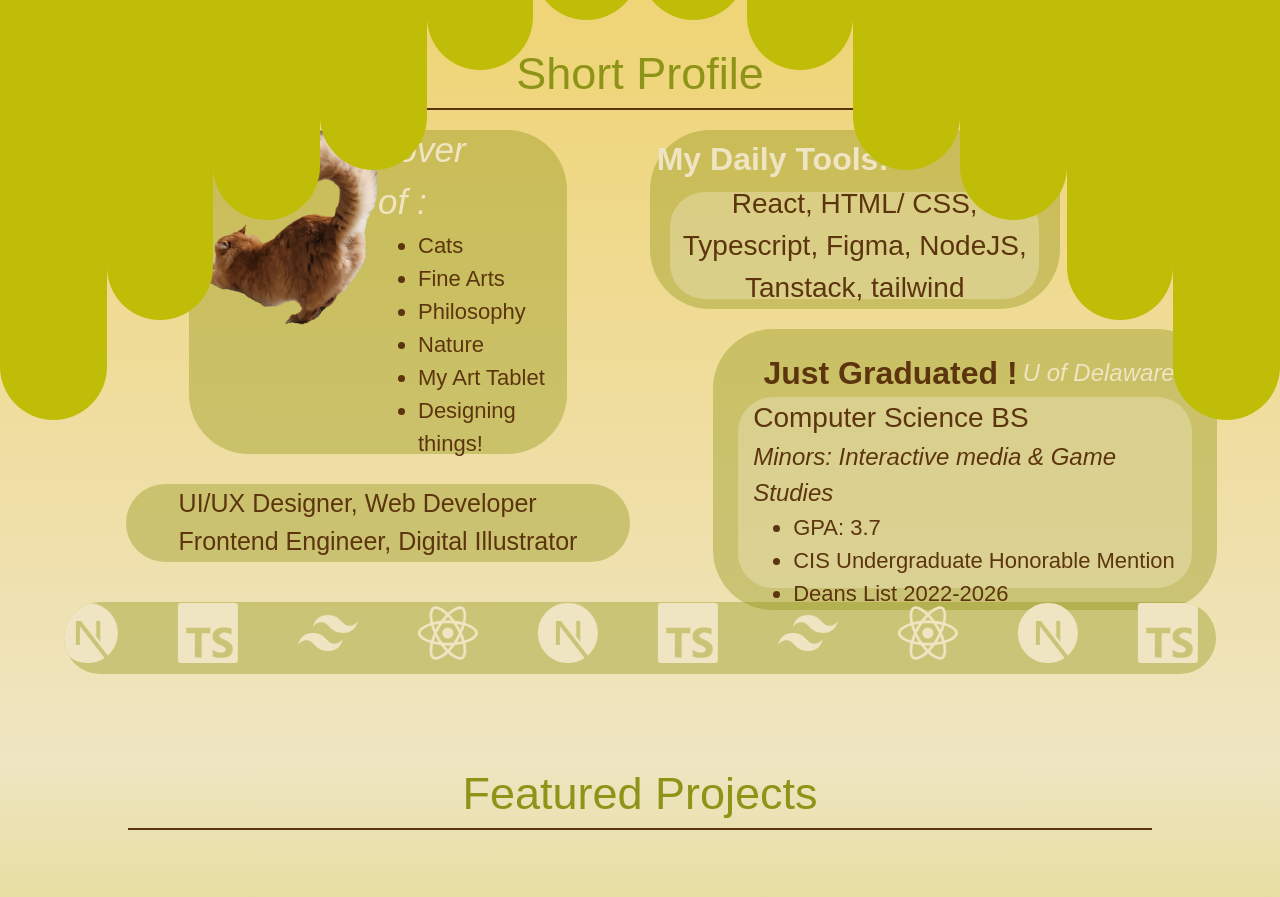
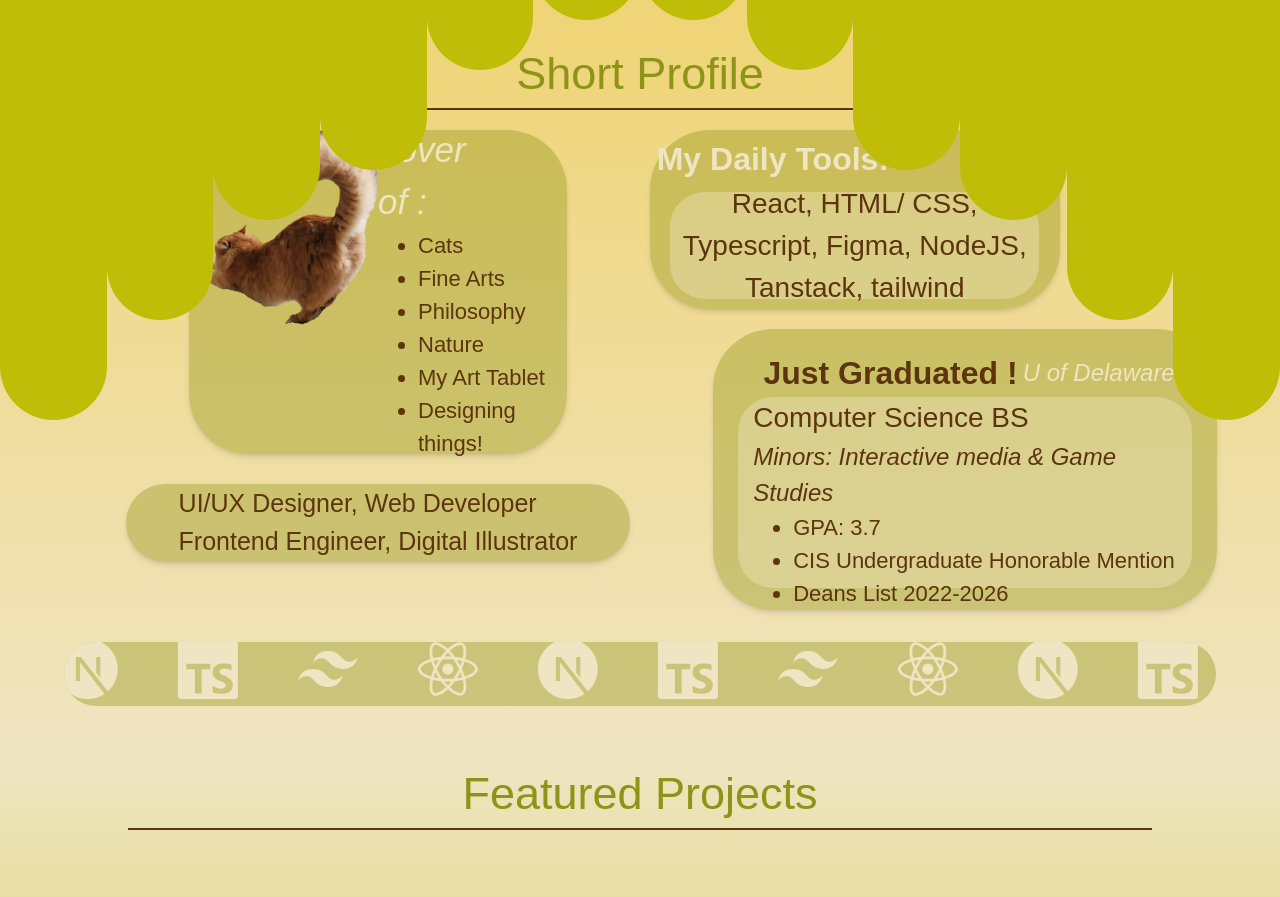
Before and after one commit to selinAbacaz/selinPortfolio, a React (Vite) app: page / in a window 1280 px wide. Shown: the part 680-1577 px from the top of the page. Built offline with nearby package versions, Linux system fonts and the light colour scheme.

Commit message:
added a bit of animation

```diff
--- a/src/App.tsx
+++ b/src/App.tsx
@@ -3,9 +3,6 @@
 import './App.css'
 import '@glidejs/glide/dist/css/glide.core.min.css';
 declare module "@glidejs/glide";
-import Footer from './components/Footer'
-import {BottomClouds} from "../src/components/ui/bottomClouds"
-import ContactForm from './components/ui/ContactForm'
 import SlideSection from './components/ui/slideSection'
 import TitleHeader from './components/ui/titleHeader'
 import AboutMeSection from './components/ui/aboutMeSection';
--- a/src/components/ui/aboutMeSection.tsx
+++ b/src/components/ui/aboutMeSection.tsx
@@ -1,6 +1,7 @@
 import { SiNextdotjs, SiReact, SiTailwindcss, SiTypescript } from "react-icons/si";
 import LogoLoop from "../LogoLoop";
 import Cat from '../../images/cat.png'
+import "../../App.css"
 
 
 
@@ -43,7 +44,11 @@ return(
 
         <section className= "small" style={{ display: "flex", width: "100%", height: "60%", justifyContent: "center", flexDirection: "row", gap: "20px"}}>
           <div style={{flexDirection: "column", display: "flex", width: "100%", height: "100%", justifyContent: "flex-start", alignItems: "flex-end"}}>
-            <div className='bg-(--myDarkGreen)/39' style= {{width: "60%", height: "75%", borderRadius: "60px", justifyContent: "center", alignItems: "center", display: "flex", marginRight: "10%"}}>
+            <div className='bg-(--myDarkGreen)/39 shadow-md
+  transition-transform duration-200
+  hover:-translate-y-1
+  hover:shadow-xl
+  hover:shadow-[#5c350d5d]' style= {{width: "60%", height: "75%", borderRadius: "60px", justifyContent: "center", alignItems: "center", display: "flex", marginRight: "10%"}}>
               <div style={{display: "flex", flexDirection: "row", height: "100%", width: "100%"}}>
                 <div style={{width: "50%", height: "100%"}}>
                   <img src={Cat}></img>
@@ -71,7 +76,12 @@ return(
               </div>
             </div>
 
-            <div className='bg-(--myDarkGreen)/39' style= {{width: "80%", height: "20%", borderRadius: "60px" , justifyContent: "center", alignItems: "center", display: "flex", marginTop: "30px"}}>
+            <div className=' bg-(--myDarkGreen)/39
+            shadow-md
+            transition-transform duration-200
+            hover:-translate-y-1
+            hover:shadow-xl
+            hover:shadow-[#5c350d5d]' style= {{width: "80%", height: "20%", borderRadius: "60px" , justifyContent: "center", alignItems: "center", display: "flex", marginTop: "30px"}}>
               <div style={{display: "flex", flexDirection: "row", height: "100%", width: "100%", justifyContent:"center", alignItems:"center", color: "var(--myBrown)", fontSize: "25px" }}>
                 <p>UI/UX Designer, Web Developer <br></br> Frontend Engineer, Digital Illustrator </p>
 
@@ -81,8 +91,26 @@ return(
           </div>
 
 
-          <div style={{flexDirection: "column", display: "flex", width: "100%", height: "100%", justifyContent: "flex-start", verticalAlign: "top"}}>
-            <div className='bg-(--myDarkGreen)/39' style= {{width: "65%", height: "45%", marginRight: "40px", borderRadius: "60px", justifyContent: "center", alignItems: "center", display: "flex"}}>
+          <div style={{flexDirection: "column", display: "flex", width: "100%", height: "100%", justifyContent: "flex-start", verticalAlign: "top", }}>
+            <div className="
+    bg-(--myDarkGreen)/39
+    shadow-md
+    transition-transform duration-200
+    hover:-translate-y-1
+    hover:shadow-xl
+    hover:shadow-[#5c350d5d]
+    hover:cursor-pointer
+  "
+  style={{
+    width: "65%",
+    height: "45%",
+    marginRight: "40px",
+    borderRadius: "60px",
+    justifyContent: "center",
+    alignItems: "center",
+    display: "flex",
+  }}>
+            <div  style= {{width: "100%", height: "100%",justifyContent: "center", alignItems: "center", display: "flex" }}>
 
               <div style={{display: "flex", flexDirection: "column", height: "100%", width: "100%", color: "var(--myDirtyAntique)" }}>
                 <div style={{marginTop: "5px", marginRight: "40%", justifyContent:"center", alignItems:"baseline", display: "flex", fontSize: "32px"}}> <b> My Daily Tools: </b> </div>
@@ -97,11 +125,15 @@ return(
 
 
               </div>
-
+            </div>
 
             </div>
 
-            <div className='bg-(--myDarkGreen)/39' style= {{width: "80%", height: "70%", borderRadius: "60px", justifyContent: "center", alignItems: "center", display: "flex", marginLeft: "10%", marginTop: "20px"}}>
+            <div className='bg-(--myDarkGreen)/39 shadow-md
+  transition-transform duration-200
+  hover:-translate-y-1
+  hover:shadow-xl
+  hover:shadow-[#5c350d5d]' style= {{width: "80%", height: "70%", borderRadius: "60px", justifyContent: "center", alignItems: "center", display: "flex", marginLeft: "10%", marginTop: "20px"}}>
               <div style={{display: "flex", flexDirection: "column", height: "100%", width: "100%", color: "var(--myDirtyAntique)" }}>
                 <div style={{marginTop: "20px", marginLeft: "10%", justifyContent:"flex-start", alignItems:"center", display: "flex", fontSize: "32px", color: "var(--myBrown)"}}> <b> Just Graduated ! </b>
                   <p style={{color: "var(--myDirtyAntique)", fontSize: "24px", fontWeight: "300", marginLeft: "5px"}}><i>U of Delaware</i></p>
@@ -152,7 +184,7 @@ return(
             style={{
               width: "90%",
               height: "50%",
-              marginTop: "40px",
+              marginTop: "80px",
               borderRadius: "60px",
               alignSelf: "center",
               position: "relative", overflow: "hidden", display: "flex", alignItems: "center"
--- a/src/components/ui/titleHeader.tsx
+++ b/src/components/ui/titleHeader.tsx
@@ -12,7 +12,9 @@ return(
 <section style={{width: "100%", height:"100%"}}>
         <Header />
         <CloudColumns />
-        <Curtain />
+        <div style={{ pointerEvents: "none" }}>
+  <Curtain />
+</div>
         <section className="hero" style={{backgroundColor: "#EFD578"}}>
           <div className="photoPlaceholder">
             <img src={myPicture} alt='A picture of the author (Selin B) in a field' />
```
